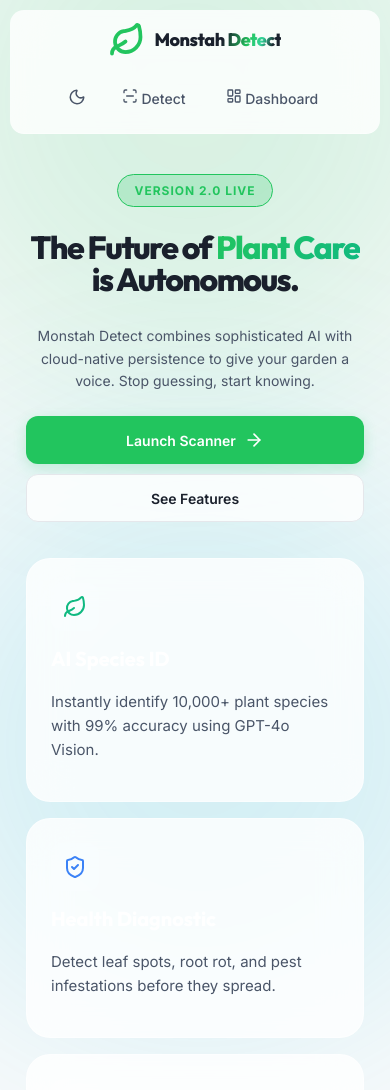
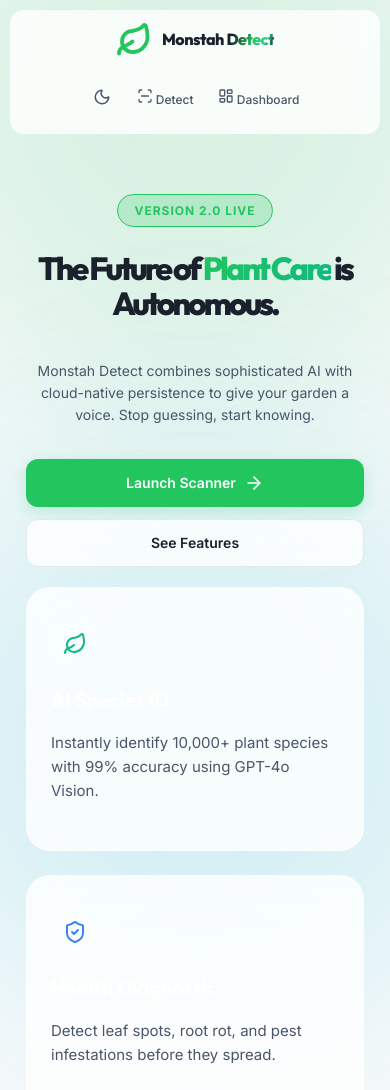
Before and after one commit to monstah123/Monstah-plant-detector, a React (Vite) app: page / in a window 390 px wide. Shown: the top 1090 px of the page. Built offline with nearby package versions, Linux system fonts and the light colour scheme.

Commit message:
fix: nuclear mobile overhaul (display block enforcement and increased breakpoint)

```diff
--- a/src/App.css
+++ b/src/App.css
@@ -283,36 +283,39 @@
 .icon-cyan { color: #06b6d4; }
 
 /* ===== RESPONSIVE ===== */
-@media (max-width: 800px) {
-  .navbar { padding: 10px 16px; justify-content: center; flex-direction: column; gap: 12px; }
-  .navbar-brand h2 { font-size: 18px; }
-  .navbar-links { width: 100%; justify-content: center; }
+@media (max-width: 960px) {
+  .navbar { padding: 12px; justify-content: center; flex-direction: column; gap: 8px; }
+  .navbar-brand h2 { font-size: 16px !important; white-space: nowrap; }
+  .navbar-links { gap: 4px; justify-content: center; width: 100%; }
+  .navbar-links button { padding: 6px 10px; font-size: 12px; }
 
-  .hero { padding: 40px 16px 30px; }
-  .hero h1 { font-size: 30px !important; letter-spacing: -1px; }
-
-  /* LANDING SPECIFIC MOBILE */
-  .landing-hero { padding: 40px 16px 20px; min-height: auto; }
-  .hero-text { font-size: 32px !important; line-height: 1; letter-spacing: -1.5px; margin-bottom: 16px; }
-  .hero-sub { font-size: 14px; margin-bottom: 24px; }
-  .hero-actions { flex-direction: column; width: 100%; gap: 10px; }
+  .hero { padding: 40px 16px; min-height: auto; }
+  .landing-hero { padding: 60px 16px 20px; }
+  .hero-text { font-size: 32px !important; line-height: 1.1; margin-bottom: 24px; }
+  .hero-sub { font-size: 14px; margin-bottom: 32px; }
+  .hero-actions { display: flex; flex-direction: column; width: 100%; gap: 12px; }
+  .btn-primary, .btn-secondary { width: 100% !important; justify-content: center; box-sizing: border-box; }
 
   .features-grid {
-    display: flex !important;
-    flex-direction: column !important;
-    padding: 16px;
-    gap: 16px;
+    display: block !important; /* KILL GRID & FLEX */
+    padding: 0 16px 80px !important;
     width: 100%;
     box-sizing: border-box;
+    margin: 0 auto !important;
   }
-  .feature-card { width: 100%; box-sizing: border-box; padding: 24px; }
-  .feature-icon { margin-bottom: 12px; }
+  .feature-card {
+    width: 100% !important;
+    display: block !important;
+    margin-bottom: 24px !important; /* FORCE VERTICAL MARGINS */
+    padding: 32px 24px !important;
+    box-sizing: border-box !important;
+  }
+  .feature-icon { margin-bottom: 16px; }
 
-  .upload-zone { padding: 24px; }
-  .upload-actions { flex-direction: column; width: 100%; }
-  .btn-primary, .btn-secondary { justify-content: center; width: 100%; }
-  .detail-grid { grid-column-gap: 0; grid-template-columns: 1fr; }
-  .dashboard { padding: 16px; }
+  .upload-zone { padding: 32px 20px; margin: 0 16px; }
+  .dashboard { padding: 20px 16px; }
   .dashboard-stats { grid-template-columns: 1fr; }
-  .result-actions { flex-direction: column; }
+  .detail-grid { grid-template-columns: 1fr; }
+  .result-actions { flex-direction: column; gap: 8px; }
+  .result-actions button { width: 100% !important; }
 }
```
